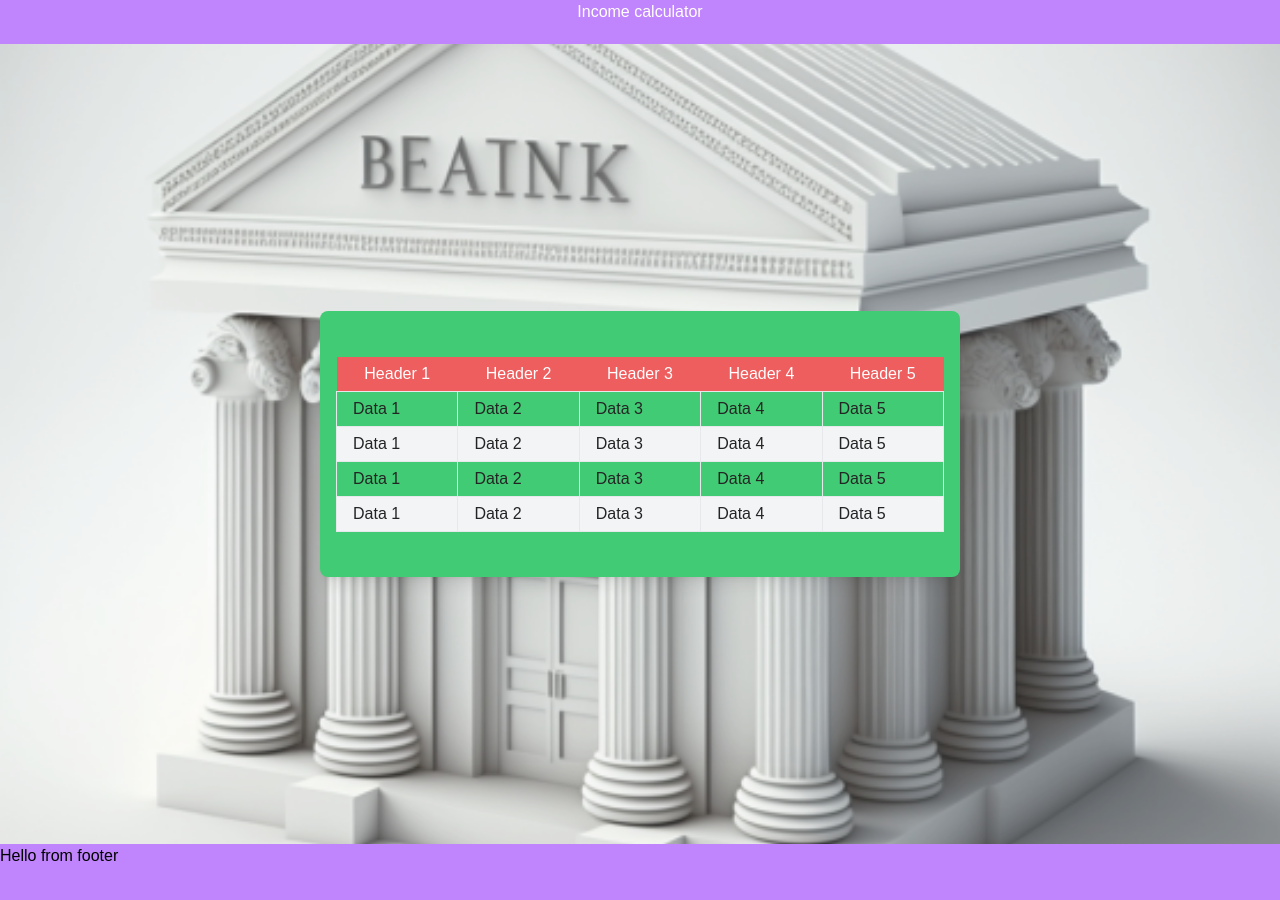
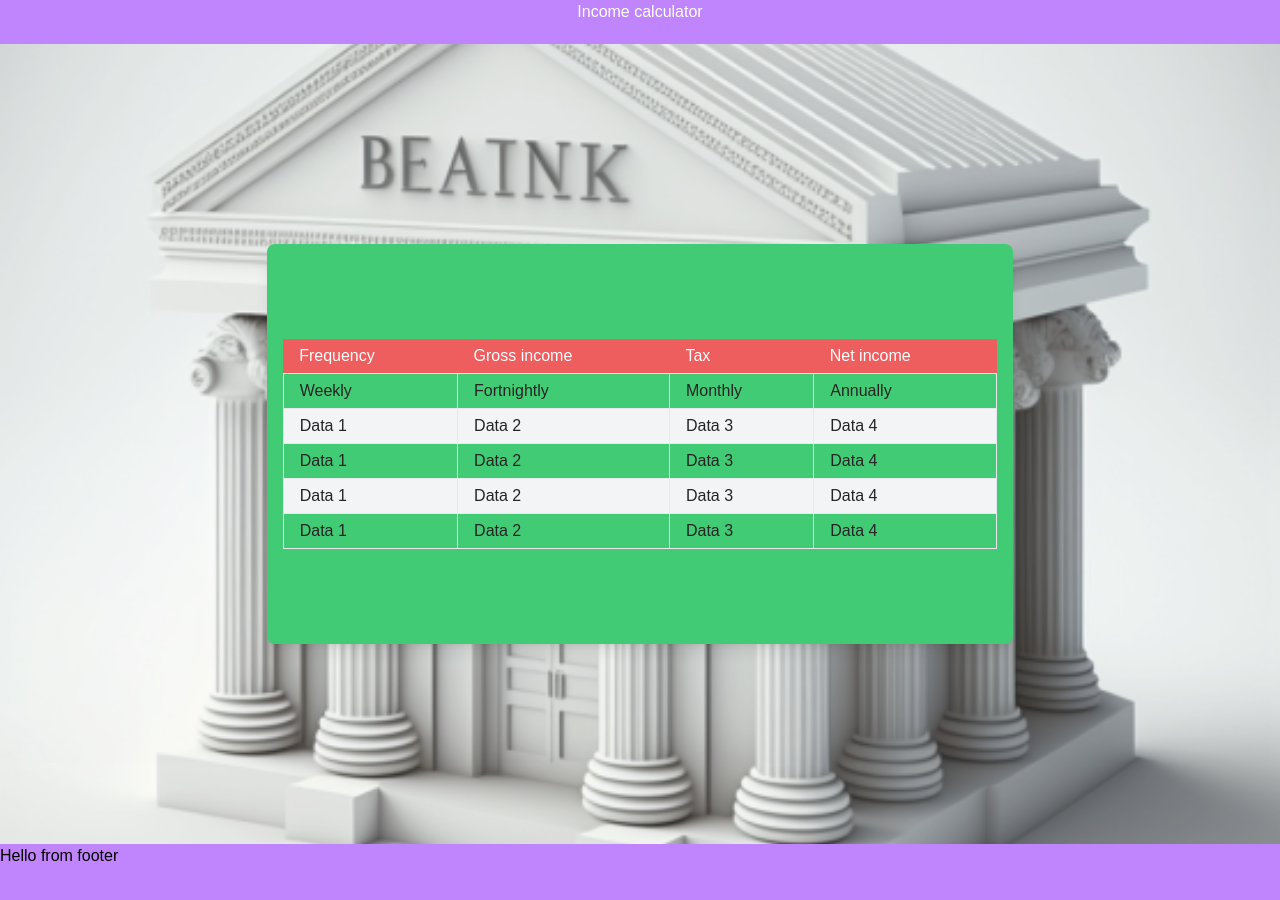
Before and after one commit to filipjovicccc/Calculator-for-checking-gross-and-net-income, a React app: page /income in a window 1280 px wide. Shown: the top 900 px of the page. Built offline with nearby package versions, Linux system fonts and the light colour scheme.

Commit message:
working on income-table

```diff
--- a/src/components/Income.js
+++ b/src/components/Income.js
@@ -4,53 +4,66 @@ import image2 from "../assests/img/bank2.png"
 
 const Income =() =>{
   const{items} = useContext(incomeContext)
-  console.log(items)
+  console.log(items.map(item => item.text)[0])
 
 
     return(
 
   <div className="flex opacity-85 items-center justify-center h-screen h-screen bg-center bg-cover" style={{backgroundImage: `url(${image2})`}}>
 
-    <div className="w-6/12 h-1/3 bg-green-500
+    <div className="w-7/12 h-1/2 bg-green-500
      p-4 rounded-lg shadow-lg flex flex-col" >
+     {items.map(item => {
+        return(
+     <div className="w-28 h-16 text-white text-2xl  flex justify-center items-center bg-red-500 mt-20">${(item.text[0])}</div>
+
+        )
+     })}
         <table className="table-auto w-full m-auto">
             <thead className="bg-gray-200">
                 <tr>
-                    <th className="px-4 bg-red-500 py-2 text-white font-medium">Header 1</th>
-                    <th className="px-4 bg-red-500 py-2 text-white font-medium">Header 2</th>
-                    <th className="px-4 bg-red-500 py-2 text-white font-medium">Header 3</th>
-                    <th className="px-4 bg-red-500 py-2 text-white font-medium">Header 4</th>
-                    <th className="px-4 bg-red-500 py-2 text-white font-medium">Header 5</th>
+                    <th className="px-4 text-left bg-red-500 py-2 text-white font-medium">Frequency</th>
+                    <th className="px-4 text-left  bg-red-500 py-2 text-white font-medium">Gross income</th>
+                    <th className="px-4 text-left  bg-red-500 py-2 text-white font-medium">Tax</th>
+                    <th className="px-4 text-left  bg-red-500 py-2 text-white font-medium">Net income</th>
+
                 </tr>
             </thead>
             <tbody>
                 <tr>
-                    <td className="border px-4 py-2">Data 1</td>
-                    <td className="border px-4 py-2">Data 2</td>
-                    <td className="border px-4 py-2">Data 3</td>
-                    <td className="border px-4 py-2">Data 4</td>
-                    <td className="border px-4 py-2">Data 5</td>
+                    <td className="border px-4 py-2">Weekly</td>
+                    <td className="border px-4 py-2">Fortnightly</td>
+                    <td className="border px-4 py-2">Monthly</td>
+                    <td className="border px-4 py-2">Annually</td>
+
                 </tr>
                 <tr className="bg-gray-100">
                     <td className="border px-4 py-2">Data 1</td>
                     <td className="border px-4 py-2">Data 2</td>
                     <td className="border px-4 py-2">Data 3</td>
                     <td className="border px-4 py-2">Data 4</td>
-                    <td className="border px-4 py-2">Data 5</td>
+
                 </tr>
                 <tr>
                     <td className="border px-4 py-2">Data 1</td>
                     <td className="border px-4 py-2">Data 2</td>
                     <td className="border px-4 py-2">Data 3</td>
                     <td className="border px-4 py-2">Data 4</td>
-                    <td className="border px-4 py-2">Data 5</td>
+
                 </tr>
                 <tr className="bg-gray-100">
                     <td className="border px-4 py-2">Data 1</td>
                     <td className="border px-4 py-2">Data 2</td>
                     <td className="border px-4 py-2">Data 3</td>
                     <td className="border px-4 py-2">Data 4</td>
-                    <td className="border px-4 py-2">Data 5</td>
+
+                </tr>
+                <tr >
+                    <td className="border px-4 py-2">Data 1</td>
+                    <td className="border px-4 py-2">Data 2</td>
+                    <td className="border px-4 py-2">Data 3</td>
+                    <td className="border px-4 py-2">Data 4</td>
+
                 </tr>
               </tbody>
             </table>
--- a/src/components/IncomeForm.js
+++ b/src/components/IncomeForm.js
@@ -26,8 +26,7 @@ const IncomeForm = (props) => {
 
 
           <div className="w-7/12 h-1/2 bg-red-500 p-10 absolute p-4 z-index:10 rounded-lg shadow-lg flex flex-col">
-          {/* <Link className="bg-blue-500 text-white py-1 px-1 rounded-lg mr-2" to="income">Income</Link> */}
-        <h1 className="text-2xl font-medium text-center">Income Tax Calculator</h1>
+         <h1 className="text-2xl font-medium text-center">Income Tax Calculator</h1>
         <form className="mt-4 divide-y divide-gray-400">
             <div className="py-2">
                 <label className="block text-gray-700 font-medium">What is your total income?</label>
@@ -44,12 +43,12 @@ const IncomeForm = (props) => {
             <div className="py-2">
                 <h1 className="text-gray-700 font-medium">Please choose the income type</h1>
                 <div className="flex items-center mt-5 justify-center">
-                    <button className="bg-green-500 text-white py-2 px-4 rounded-lg mr-2">Gross Income</button>
+                    <button onClick={submitHandler}  className="bg-green-500 text-white py-2 px-4 rounded-lg mr-2">Gross Income</button>
                     <button className="bg-green-500 text-white py-2 px-4 rounded-lg">Net Income</button>
                 </div>
             </div>
             <div className="py-2 flex items-center">
-                <button onClick={submitHandler} className="bg-blue-500 w-3/5 text-white mt-10  py-2 px-8 rounded-lg m-auto">Calculate</button>
+              <Link to="income" className="bg-blue-500 w-3/5 text-white mt-10  py-2 px-8 rounded-lg m-auto">Calculate</Link>
             </div>
         </form>
             </div>
```
